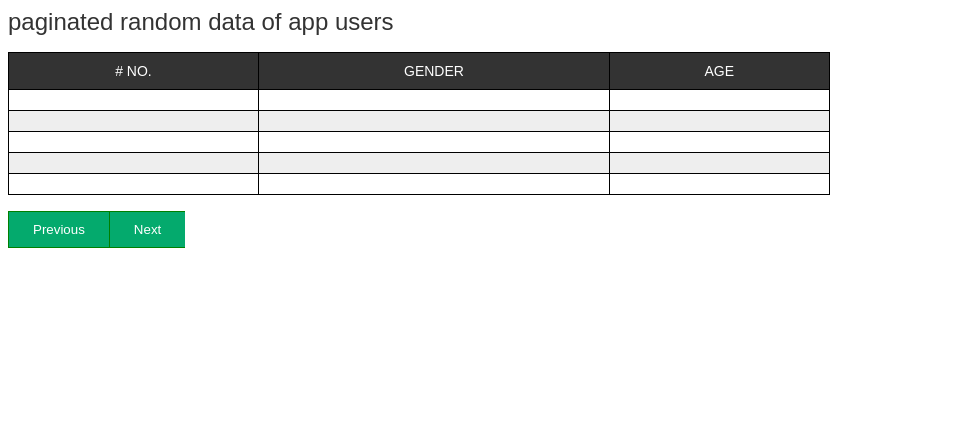
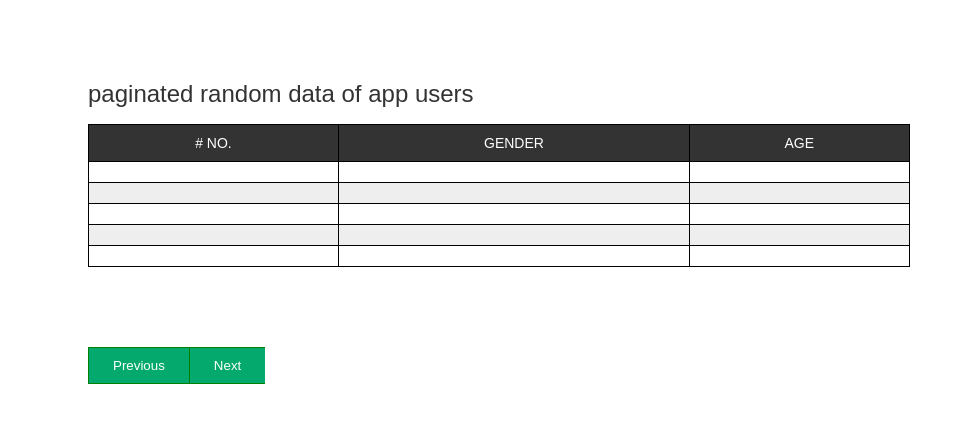
Before and after one commit to hector-munachi/paginate_frontend_2, a website built with Parcel: page src/index.html in a window 1280 px wide. Shown: the whole page, without its empty margins (0-965 px from the left). Built offline with nearby package versions, Linux system fonts and the light colour scheme; no server answers.

Commit message:
quick fix

```diff
--- a/src/index.html
+++ b/src/index.html
@@ -11,7 +11,7 @@
 </head>
 
 <body>
-        <table id="recordsTable">
+        <table id="recordsTable" class="align">
             <caption>paginated random data of app users</caption>
             <thead>
                 <tr>
@@ -49,13 +49,13 @@
             </tbody>
         </table>
 
-        <div class="btn-group">
+        <div class="btn-group align">
             <button onclick="prevPage()" data-prevbtn id="prevButton">Previous</button>
             <button onclick="nextPage()" data-nextbtn id="nextButton">Next</button>
             <label data-pageview></label>
         </div>
 
-    <script type="module" src="app.ts"></script>
+    <script type="text/javascript" src="app.ts"></script>
 </body>
 
 </html>
--- a/src/style.css
+++ b/src/style.css
@@ -88,3 +88,12 @@
     display: inline-block;
     margin: 0.6em 1em;
   }
+
+  .align {
+    margin-top: 5rem;
+    margin-left: 5em;
+  }
+
+  .cntr {
+    margin-left: 12em;
+  }
```
Lines whose indentation alone changed are shown as unchanged.
